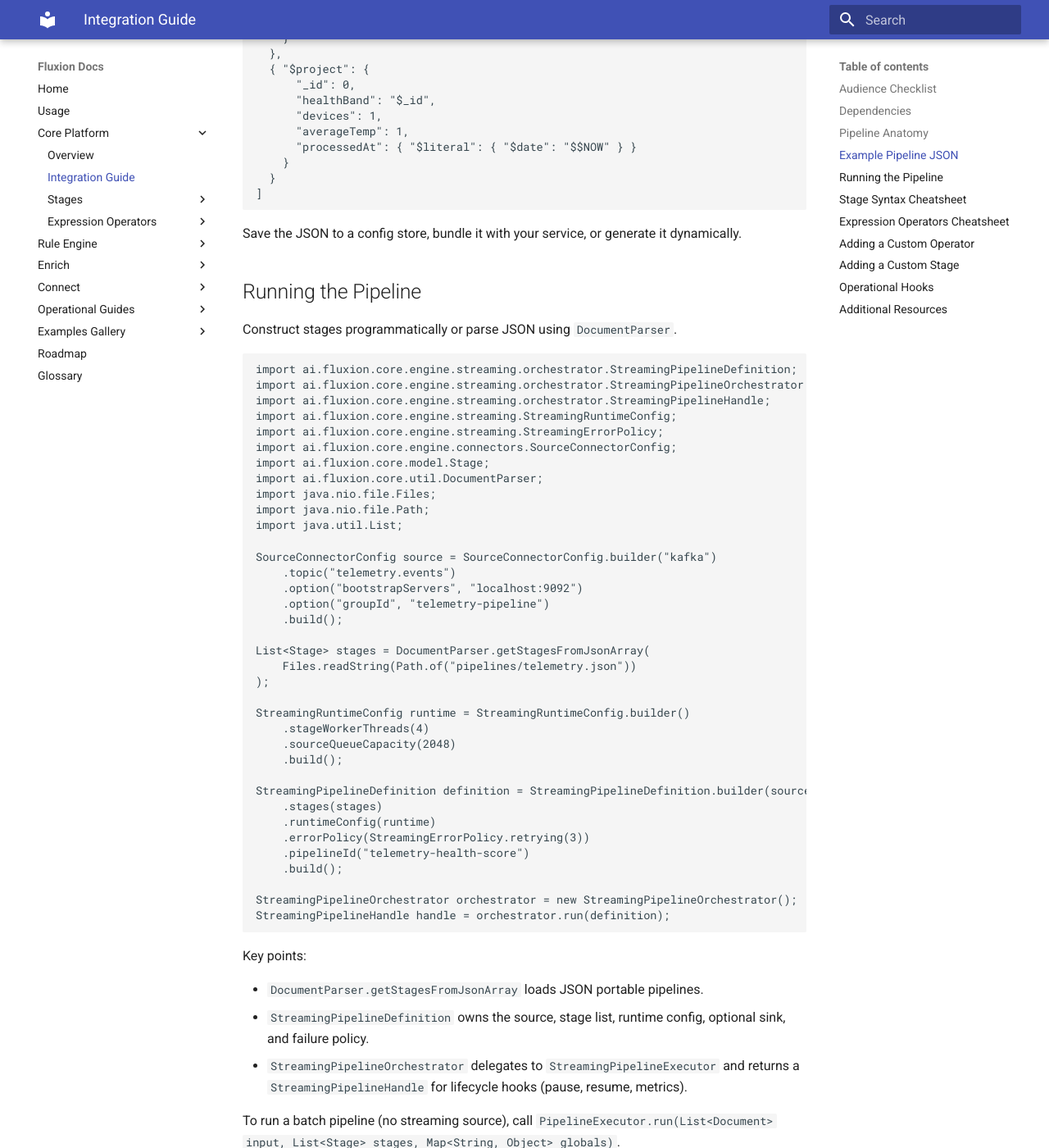
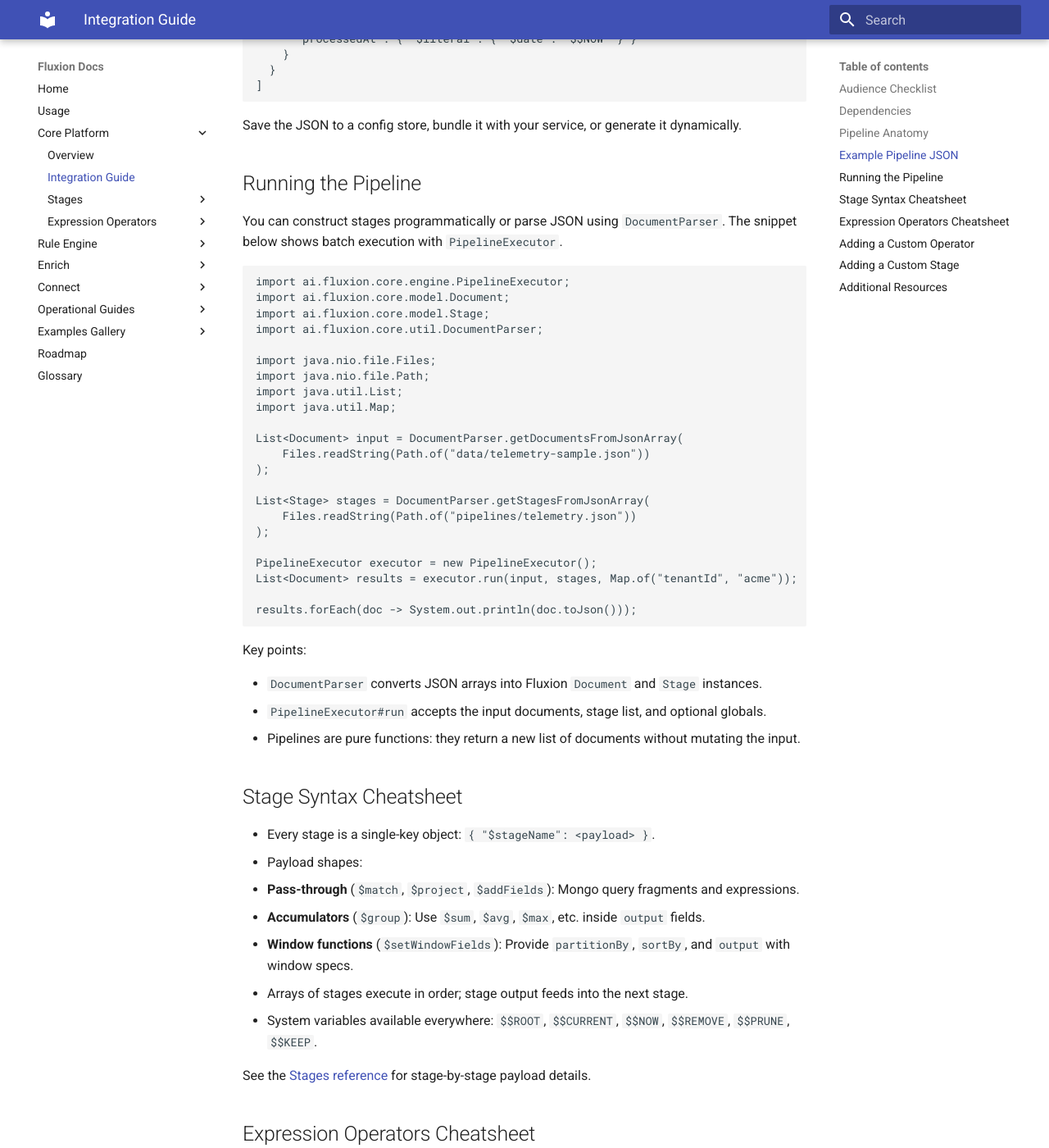
Before and after one commit to aredlavenkat/fluxion-docs, an MkDocs documentation site: the page built from docs/core/integration-developer-guide.md, in a window 1280 px wide and 1400 px high, scrolled down 2105 px. Shown: the whole window at 82% size. Built offline with MkDocs 1.6.1 and Material for MkDocs 9.7.7, drawn with Linux system fonts in a browser that asks for light colours; some of the changed text lies outside the part shown.

Commit message:
core integration platform added

````diff
--- a/docs/core/integration-developer-guide.md
+++ b/docs/core/integration-developer-guide.md
@@ -1,16 +1,16 @@
 # Integration Developer Guide
 
-Fluxion targets engineers who need MongoDB-style analytics, enrichment, and streaming orchestration inside their own services. This guide shows how to assemble pipelines, wire the runtime, and extend Fluxion when a built-in operator or stage is missing.
+Fluxion targets engineers who need MongoDB-style analytics and enrichment inside their own services without operating a database engine. This guide shows how to assemble aggregation pipelines, execute them in-process, and extend Fluxion with custom operators or stages.
 
 ## Audience Checklist
 
 - You embed Fluxion into a JVM service (Spring Boot, Quarkus, Micronaut, etc.).
-- You want the pipeline DSL (Mongo-style stages and expressions) without running MongoDB.
+- You want the pipeline DSL (Mongo-style stages and expressions) for batch or request/response workloads.
 - You may need to add bespoke stages or operators for domain-specific logic.
 
 ## Dependencies
 
-Add the modules that match the features you plan to use. At minimum you will need `fluxion-core`. Add `fluxion-connect` for connectors (Kafka source, sinks) and `fluxion-enrich` if you rely on `$httpCall`, `$sqlQuery`, or other service-aware operators.
+Add the modules that match the features you plan to use. At minimum you will need `fluxion-core`. Add `fluxion-enrich` if you rely on `$httpCall`, `$sqlQuery`, or other service-aware operators.
 
 ```xml
 <dependencyManagement>
@@ -30,10 +30,7 @@
     <groupId>ai.fluxion</groupId>
     <artifactId>fluxion-core</artifactId>
   </dependency>
-  <dependency>
-    <groupId>ai.fluxion</groupId>
-    <artifactId>fluxion-connect</artifactId>
-  </dependency>
+  <!-- Optional enrichment operators -->
   <dependency>
     <groupId>ai.fluxion</groupId>
     <artifactId>fluxion-enrich</artifactId>
@@ -41,19 +38,16 @@
 </dependencies>
 ```
 
-> If you do not use enrichment operators or custom connectors you can omit the corresponding modules.
-
 ## Pipeline Anatomy
 
-Fluxion reuses MongoDB aggregation constructs. A streaming pipeline is composed of:
+Fluxion reuses MongoDB aggregation constructs. A pipeline is composed of:
 
-- **Source connector**: Supplies documents (Kafka topic, HTTP poller, custom source).
-- **Stage list**: Ordered MongoDB-style stages (`$match`, `$project`, `$group`, `$setWindowFields`, etc.).
-- **Expressions**: Stage payloads that use operators (`$add`, `$map`, `$dateDiff`).
-- **Sink**: Optional connector or custom sink `StreamingSink`; defaults to an in-memory collector.
-- **Runtime configuration**: Batch size, queue capacities, worker pool sizing, error policies.
+- **Stage list**: ordered MongoDB-style stages (`$match`, `$project`, `$group`, `$setWindowFields`, etc.).
+- **Expressions**: stage payloads that use operators (`$add`, `$map`, `$dateDiff`, etc.).
+- **Documents**: input data represented as `ai.fluxion.core.model.Document`.
+- **Globals**: optional immutable values available to all expressions (`$$GLOBALS`).
 
-The same stage list can be executed in batch (`PipelineExecutor`) or streaming (`StreamingPipelineExecutor` via the orchestrator).
+The same stage list can be executed repeatedly on new data, making it easy to store pipeline definitions in configuration or generate them dynamically.
 
 ## Example Pipeline JSON
 
@@ -97,54 +91,38 @@
 
 ## Running the Pipeline
 
-Construct stages programmatically or parse JSON using `DocumentParser`.
+You can construct stages programmatically or parse JSON using `DocumentParser`. The snippet below shows batch execution with `PipelineExecutor`.
 
 ```java
-import ai.fluxion.core.engine.streaming.orchestrator.StreamingPipelineDefinition;
-import ai.fluxion.core.engine.streaming.orchestrator.StreamingPipelineOrchestrator;
-import ai.fluxion.core.engine.streaming.orchestrator.StreamingPipelineHandle;
-import ai.fluxion.core.engine.streaming.StreamingRuntimeConfig;
-import ai.fluxion.core.engine.streaming.StreamingErrorPolicy;
-import ai.fluxion.core.engine.connectors.SourceConnectorConfig;
+import ai.fluxion.core.engine.PipelineExecutor;
+import ai.fluxion.core.model.Document;
 import ai.fluxion.core.model.Stage;
 import ai.fluxion.core.util.DocumentParser;
+
 import java.nio.file.Files;
 import java.nio.file.Path;
 import java.util.List;
+import java.util.Map;
 
-SourceConnectorConfig source = SourceConnectorConfig.builder("kafka")
-    .topic("telemetry.events")
-    .option("bootstrapServers", "localhost:9092")
-    .option("groupId", "telemetry-pipeline")
-    .build();
+List<Document> input = DocumentParser.getDocumentsFromJsonArray(
+    Files.readString(Path.of("data/telemetry-sample.json"))
+);
 
 List<Stage> stages = DocumentParser.getStagesFromJsonArray(
     Files.readString(Path.of("pipelines/telemetry.json"))
 );
 
-StreamingRuntimeConfig runtime = StreamingRuntimeConfig.builder()
-    .stageWorkerThreads(4)
-    .sourceQueueCapacity(2048)
-    .build();
+PipelineExecutor executor = new PipelineExecutor();
+List<Document> results = executor.run(input, stages, Map.of("tenantId", "acme"));
 
-StreamingPipelineDefinition definition = StreamingPipelineDefinition.builder(source)
-    .stages(stages)
-    .runtimeConfig(runtime)
-    .errorPolicy(StreamingErrorPolicy.retrying(3))
-    .pipelineId("telemetry-health-score")
-    .build();
-
-StreamingPipelineOrchestrator orchestrator = new StreamingPipelineOrchestrator();
-StreamingPipelineHandle handle = orchestrator.run(definition);
+results.forEach(doc -> System.out.println(doc.toJson()));
 ```
 
 Key points:
 
-- `DocumentParser.getStagesFromJsonArray` loads JSON portable pipelines.
-- `StreamingPipelineDefinition` owns the source, stage list, runtime config, optional sink, and failure policy.
-- `StreamingPipelineOrchestrator` delegates to `StreamingPipelineExecutor` and returns a `StreamingPipelineHandle` for lifecycle hooks (pause, resume, metrics).
-
-To run a batch pipeline (no streaming source), call `PipelineExecutor.run(List<Document> input, List<Stage> stages, Map<String, Object> globals)`.
+- `DocumentParser` converts JSON arrays into Fluxion `Document` and `Stage` instances.
+- `PipelineExecutor#run` accepts the input documents, stage list, and optional globals.
+- Pipelines are pure functions: they return a new list of documents without mutating the input.
 
 ## Stage Syntax Cheatsheet
 
@@ -156,7 +134,7 @@
 - Arrays of stages execute in order; stage output feeds into the next stage.
 - System variables available everywhere: `$$ROOT`, `$$CURRENT`, `$$NOW`, `$$REMOVE`, `$$PRUNE`, `$$KEEP`.
 
-See the [Stages reference](../stages/) for stage-by-stage payload details.
+See the [Stages reference](../stages/index.md) for stage-by-stage payload details.
 
 ## Expression Operators Cheatsheet
 
@@ -170,7 +148,7 @@
   - **Control flow**: `$cond`, `$switch`, `$ifNull`, `$coalesce`, `$let`.
 - Operators can be nested arbitrarily: `{"$map": {"input": "$events", "as": "event", "in": {"$toUpper": "$$event.type"}}}`.
 
-See the [Operators reference](../operators/) for exhaustive syntax, edge cases, and performance notes.
+See the [Operators reference](../operators/index.md) for exhaustive syntax, edge cases, and performance notes.
 
 ## Adding a Custom Operator
 
@@ -220,9 +198,8 @@
 ## Adding a Custom Stage
 
 1. Implement `StageHandler` and encapsulate your transformation inside `apply`.
-2. Optionally override `process` to access `StageExecutionContext` (state store, metrics).
-3. Return the input list (possibly mutated) or allocate a new list of `Document` objects.
-4. Register the handler through `StageHandlerContributor` and `ServiceLoader`.
+2. Return the input list (possibly mutated) or allocate a new list of `Document` objects.
+3. Register the handler through `StageHandlerContributor` and `ServiceLoader`.
 
 ```java
 package com.acme.telemetry.stages;
@@ -268,21 +245,12 @@
 
 Tips:
 
-- Stages receive `vars` populated with `$$ROOT`, `$$CURRENT`, and any globals supplied via `StreamingPipelineDefinition.globalVariables(...)`.
-- Use `StageExecutionContext` (override `process`) when you need metric recording or state storage.
-- For one-off experiments you can register stages at runtime: `StageRegistry.getInstance().register("$maskFields", new MaskFieldsStageHandler());`.
-
-## Operational Hooks
-
-- **Metrics**: `StageMetrics.MetricSnapshot` captures per-stage throughput, latency, queue depth. Bridge to OpenTelemetry via `StageMetricsOtelBridge`.
-- **Error handling**: `StreamingErrorPolicy.retrying(retries)` or `StreamingErrorPolicy.deadLetter(...)` controls how the runtime reacts to handler exceptions.
-- **Global variables**: Supply immutable values (feature flags, static lookups) via `StreamingPipelineDefinition.globalVariables(Map.of("tenantId", "acme"))`. They surface as `$$GLOBALS.tenantId`.
-- **State store**: Swap `StateStore` (default `InMemoryStateStore`) for a persistent implementation when stages must checkpoint progress.
+- Stages receive `vars` populated with `$$ROOT`, `$$CURRENT`, and any globals supplied when executing the pipeline.
+- Use `StageRegistry.getInstance().register(...)` during development or tests to inject stages without ServiceLoader wiring.
 
 ## Additional Resources
 
-- [Stage reference](../stages/) for payload schemas, aliases, and gotchas.
-- [Operator reference](../operators/) for complete expression coverage.
-- [Connector guides](../connect/) for Kafka and future connectors.
-- [Enrichment operators](../enrich/) for `$httpCall`, `$sqlQuery`, and service integrations.
+- [Stage reference](../stages/index.md) for payload schemas, aliases, and gotchas.
+- [Operator reference](../operators/index.md) for complete expression coverage.
+- [Enrichment operators](../enrich/index.md) for `$httpCall`, `$sqlQuery`, and service integrations.
 - Fluxion Core repository (`fluxion-core-engine-java/docs/fluxion-core-developer-guide.md`) for engine internals and SPI details.
--- a/mkdocs.yml
+++ b/mkdocs.yml
@@ -8,6 +8,7 @@
     - Overview: core/index.md
     - Integration Guide: core/integration-developer-guide.md
     - Stages:
+      - Overview: stages/index.md
       - $addFields: stages/addFields.md
       - $bucket: stages/bucket.md
       - $bucketAuto: stages/bucketAuto.md
@@ -28,6 +29,7 @@
       - $unwind: stages/unwind.md
       - $setWindowFields: stages/setWindowFields.md
     - Expression Operators:
+      - Overview: operators/index.md
       - $abs: operators/abs.md
       - $add: operators/add.md
       - $allElementsTrue: operators/allElementsTrue.md
````
Also changed, not shown: docs/core/index.md (+1 -1 lines), docs/operators/index.md (added, +44 -0 lines), docs/stages/index.md (added, +36 -0 lines).
